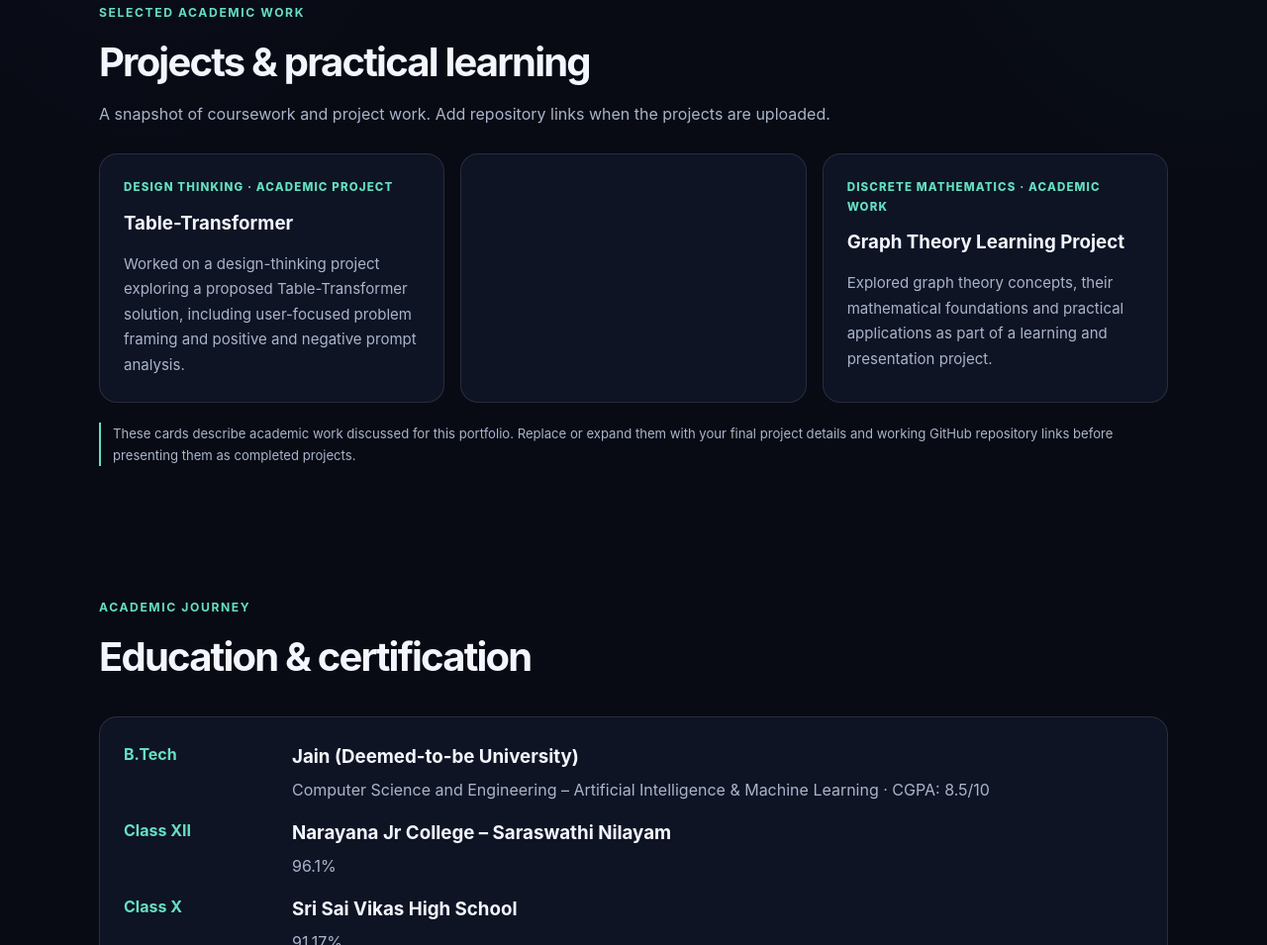
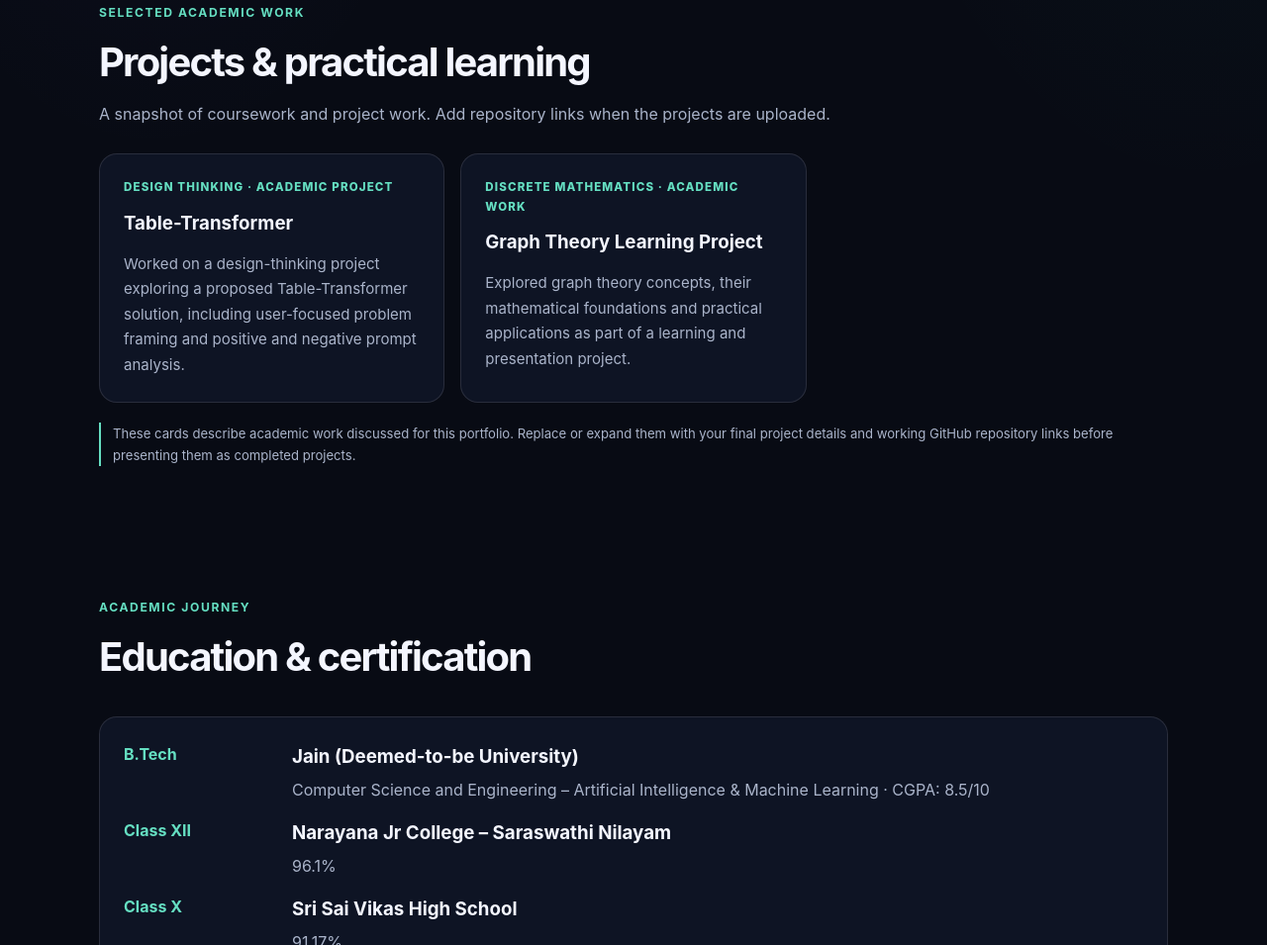
Before and after one commit to Siva-Nandini-git/portfolio, a plain HTML site: page index.html in a window 1280 px wide. Shown: the part 1684-2639 px from the top of the page at 99% size. Drawn offline with Linux system fonts and the light colour scheme.

Commit message:
Remove empty article tag from project cards
Removed an empty article tag from the project cards section.

```diff
--- a/index.html
+++ b/index.html
@@ -154,8 +154,7 @@
             <div class="type">Design thinking · Academic project</div>
             <h3>Table-Transformer</h3>
             <p>Worked on a design-thinking project exploring a proposed Table-Transformer solution, including user-focused problem framing and positive and negative prompt analysis.</p>
-          </article>
-          <article class="card project-card">
+
 
 
           </article>
```
